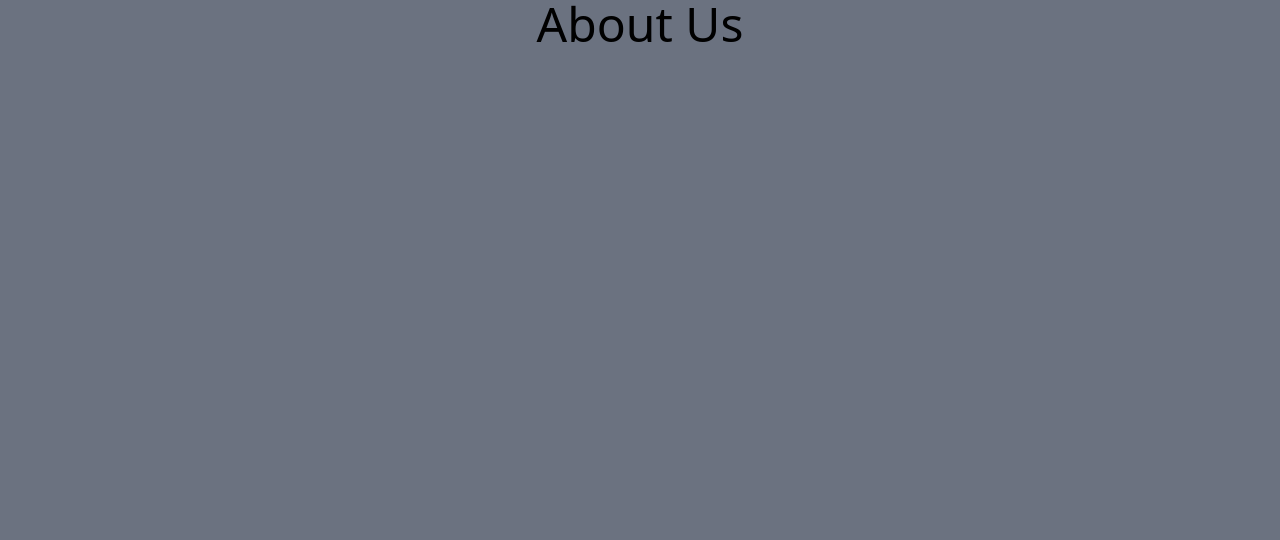
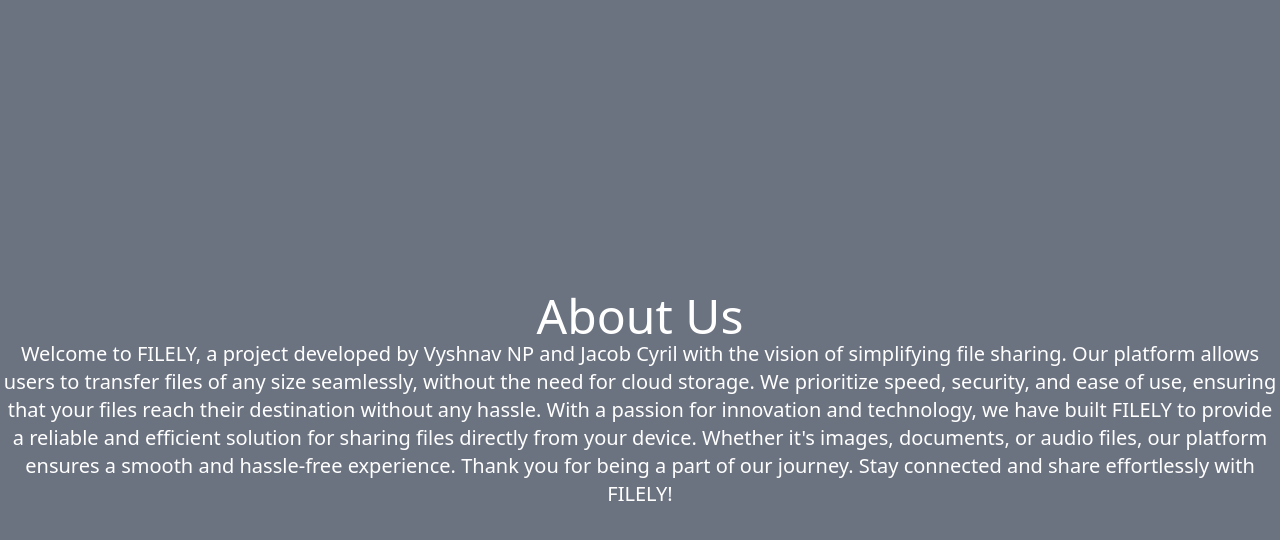
Before and after one commit to Vyshnav-N-P/Filely, a Next.js app: page /about in a window 1280 px wide. Shown: the top 540 px of the page. Built offline with nearby package versions, Linux system fonts and the light colour scheme.

Commit message:
Added About page link in the home page

```diff
--- a/package.json
+++ b/package.json
@@ -13,6 +13,7 @@
     "next": "15.1.6",
     "react": "^19.0.0",
     "react-dom": "^19.0.0",
+    "simple-peer": "^9.11.1",
     "socket.io-client": "^4.8.1"
   },
   "devDependencies": {
--- a/src/app/about/page.tsx
+++ b/src/app/about/page.tsx
@@ -1,10 +1,14 @@
 import '../globals.css';
 export default function About(){
     return (
-        <div className="bg-gray-500 flex min-h-screen justify-center ">
-            <div className=' flex  '>
-             <p className="text-5xl" >About Us</p>
+        <div className="bg-gray-500 flex flex-col min-h-screen justify-center ">
+            <div>
+             <p className="text-5xl text-white text-center" >About Us</p>
+             <p className='text-xl text-white text-center'>Welcome to FILELY, a project developed by Vyshnav NP and Jacob Cyril with the vision of simplifying file sharing. Our platform allows users to transfer files of any size seamlessly, without the need for cloud storage. We prioritize speed, security, and ease of use, ensuring that your files reach their destination without any hassle.
+                With a passion for innovation and technology, we have built FILELY to provide a reliable and efficient solution for sharing files directly from your device. Whether it's images, documents, or audio files, our platform ensures a smooth and hassle-free experience.
+                Thank you for being a part of our journey. Stay connected and share effortlessly with FILELY! </p>
             </div>
+
         </div>
     );
 };
--- a/src/app/page.tsx
+++ b/src/app/page.tsx
@@ -9,10 +9,12 @@
     <>
       <div className='flex justify-between'>
         <p className="font-bold text-6xl text-white">FILELY</p>
+        <div className='z-10'>
+          <Link href="/about" className='text-white  font-bold hover:text-blue-200  text-xl '>
+          About Us
+          </Link>
+        </div>
 
-        <Link href="/about" className='text-white   hover:text-blue-200  z-10'>
-          About Us
-        </Link>
       </div>
 
       <div className="flex h-screen justify-center items-center -translate-y-20 gap-10">
```
Also changed, not shown: 1 other file (tests, documents, lock files or other folders).
